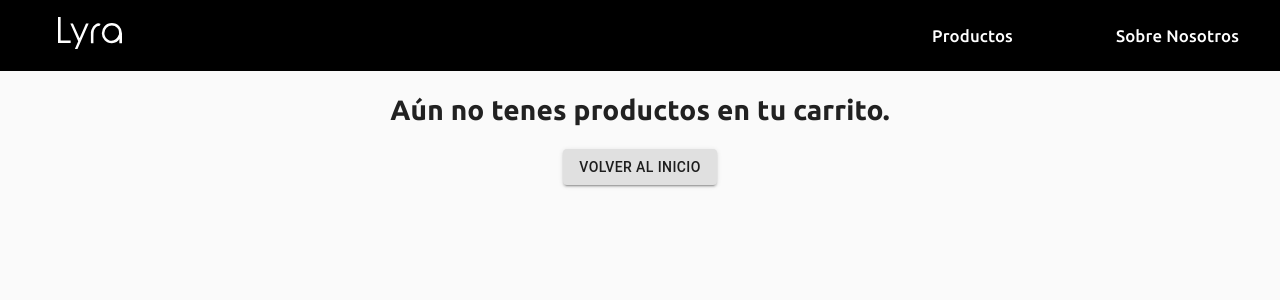
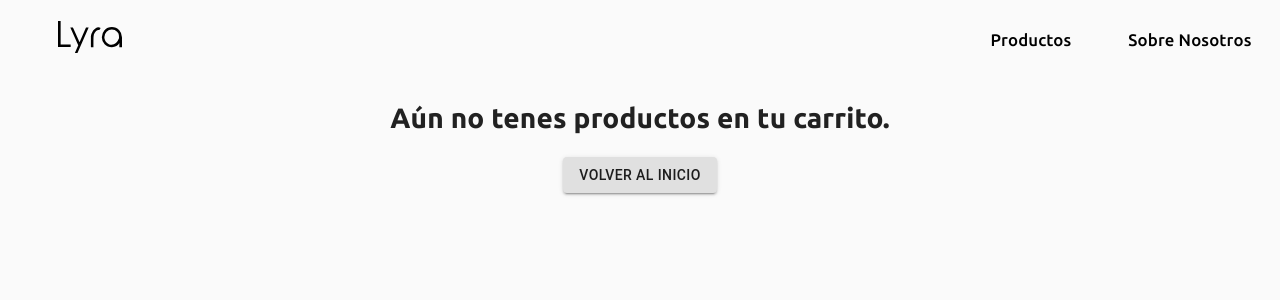
Before and after one commit to StefanoPitto/e-commerce, a React (Create React App) app: page /cart in a window 1280 px wide. Shown: the top 300 px of the page. Built offline with nearby package versions, Linux system fonts and the light colour scheme.

Commit message:
Warning fix

```diff
--- a/src/App.css
+++ b/src/App.css
@@ -2,4 +2,6 @@
 
 body {
   font-family: "Ubuntu", sans-serif !important;
+  overflow-y: scroll;
+  user-select: none;
 }
--- a/src/Components/Cart.js
+++ b/src/Components/Cart.js
@@ -3,9 +3,10 @@ import Context from "./Context";
 import styled from "styled-components";
 import { Card, Button } from "@material-ui/core";
 import { Link } from "react-router-dom";
+
 const StyledCard = styled(Card)`
   max-width: 1200px;
-  margin: 0 auto;
+  margin: 40px auto;
   padding: 10px 20px;
   text-align: center;
 `;
@@ -19,6 +20,7 @@ const ProductContainer = styled.div`
   img {
     width: 100px;
     height: 100px;
+    object-fit: contain;
   }
   p {
     max-width: 100px;
@@ -72,7 +74,7 @@ const Cart = () => {
                   alt={product.item.productName}
                 />
                 <p>{product.item.productName}</p>
-                <p>{product.quantity}</p>
+                <p>Cantidad: {product.quantity}</p>
                 <p>${product.quantity * product.item.productPrice}</p>
                 <RemoveButton
                   variant="contained"
--- a/src/Components/CartContextProvider.js
+++ b/src/Components/CartContextProvider.js
@@ -42,8 +42,6 @@ const CartContextProvider = ({ children }) => {
       }
     }
     setCartItems(newArray);
-    console.log(cartItems);
-    console.log(cartItems.length);
   };
 
   const clearCart = () => {
--- a/src/Components/CartWidget.js
+++ b/src/Components/CartWidget.js
@@ -4,18 +4,14 @@ import { FiShoppingCart } from "react-icons/fi";
 import { Link } from "react-router-dom";
 import Context from "./Context";
 const CartContainer = styled.div`
-  padding: 0 2em;
+  padding: 0.55em 0.5em;
+  margin-right: 20px;
   display: flex;
   justify-content: center;
   align-items: center;
-  &:hover {
-    cursor: pointer;
-  }
+
   span {
-    font-size: 10px;
-    top: -1px;
-    position: relative;
-    left: -15px;
+    font-size: 14px;
   }
 `;
 const CartWidget = () => {
--- a/src/Components/ItemDetail.js
+++ b/src/Components/ItemDetail.js
@@ -74,7 +74,6 @@ const ItemDetail = (props) => {
       addItem({ ...props.info }, counter); //Envío toda la información del item y la cantidad que deseo agregar.
     }
   };
-
   return (
     <StyledContainer>
       <ImageDiv>
--- a/src/Components/Navbar.js
+++ b/src/Components/Navbar.js
@@ -8,8 +8,8 @@ const NavbarContainer = styled.div`
   display: flex;
   justify-content: space-between;
   align-items: center;
-  background-color: #000000;
-  color: #ffffff;
+  background-color: transparent;
+  color: #000000;
   a {
     text-decoration: none;
     color: inherit;
@@ -24,12 +24,34 @@ const ItemsContainer = styled.div`
 const NavBarItem = styled.div`
   text-align: center;
   font-size: 1.2em;
+  width: fit-content;
   padding: 0.4em 1.7em;
   height: 100%;
-  min-width: 205px;
   &:hover {
-    background-color: rgba(116, 127, 141, 0.08);
     cursor: pointer;
+  }
+  p {
+    position: relative;
+    padding: 4px 0;
+    transition: all 0.5s ease-out;
+  }
+
+  p:after {
+    content: "";
+    position: absolute;
+    width: 100%;
+    transform: scaleX(0);
+    height: 2px;
+    bottom: 0;
+    left: 0;
+    background-color: #000000;
+    transform-origin: bottom right;
+    transition: transform 0.3s cubic-bezier(0, 0.35, 0.93, 0.61);
+  }
+
+  p:hover:after {
+    transform: scaleX(1);
+    transform-origin: bottom left;
   }
 `;
 
@@ -39,6 +61,9 @@ const StyledDiv = styled.div`
   svg {
     width: 64px;
     margin-left: 30px;
+  }
+  svg g {
+    fill: #000000;
   }
 `;
 
--- a/src/Components/ProductsNavBar.js
+++ b/src/Components/ProductsNavBar.js
@@ -34,24 +34,43 @@ const ProductNavBar = (props) => {
 
   return (
     <StyledTab value={value} indicatorColor="primary" textColor="primary">
-      <Link to="/products/todo">
-        <Tab label="Todo" onClick={() => handleClick(0, "todo")} />
-      </Link>
-      <Link to="/products/remeras">
-        <Tab onClick={() => handleClick(1)} label="Remeras" />
-      </Link>
-      <Link to="/products/pantalones">
-        <Tab onClick={() => handleClick(2)} label="Pantalones" />
-      </Link>
-      <Link to="/products/camperas">
-        <Tab onClick={() => handleClick(3)} label="Camperas" />
-      </Link>
-      <Link to="/products/calzado">
-        <Tab onClick={() => handleClick(4)} label="Calzado" />
-      </Link>
-      <Link to="/products/buzos">
-        <Tab onClick={() => handleClick(5)} label="Buzos" />
-      </Link>
+      <Tab
+        component={Link}
+        to={"/products/todo"}
+        label="Todo"
+        onClick={() => handleClick(0, "todo")}
+      />
+
+      <Tab
+        component={Link}
+        to={"/products/remeras"}
+        onClick={() => handleClick(1)}
+        label="Remeras"
+      />
+      <Tab
+        component={Link}
+        to={"/products/pantalones"}
+        onClick={() => handleClick(2)}
+        label="Pantalones"
+      />
+      <Tab
+        component={Link}
+        to={"/products/camperas"}
+        onClick={() => handleClick(3)}
+        label="Camperas"
+      />
+      <Tab
+        component={Link}
+        to={"/products/calzado"}
+        onClick={() => handleClick(4)}
+        label="Calzado"
+      />
+      <Tab
+        component={Link}
+        to={"/products/buzos"}
+        onClick={() => handleClick(5)}
+        label="Buzos"
+      />
     </StyledTab>
   );
 };
```
